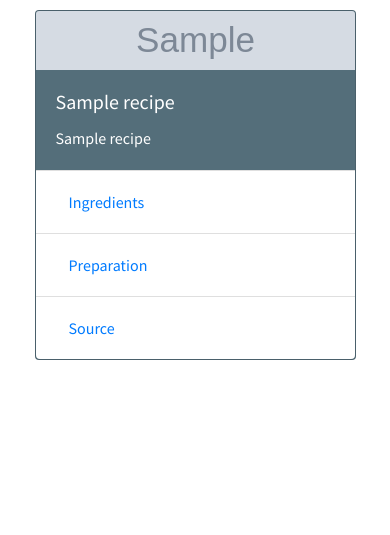
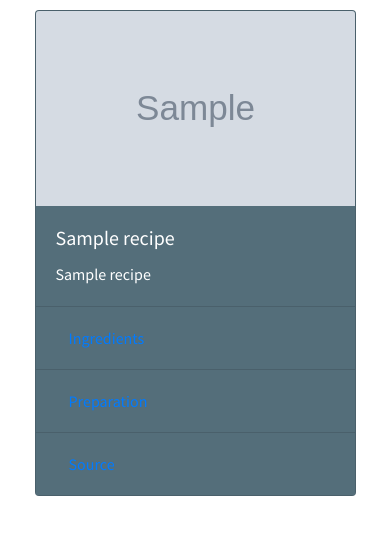
Before and after one commit to AnnaDK/Cook-Book, a Flask app: page /get_recipes in a window 390 px wide. Shown: the part 86-621 px from the top of the page. Run offline with Flask 2, Linux system fonts and the light colour scheme; grey boxes marked "Sample" are stand-in pictures; a database or web service that is not in the repository returns one stand-in record (values such as "Sample title"); some libraries are stand-ins or nearby versions.

Commit message:
style added style.css

```diff
--- a/static/css/style.css
+++ b/static/css/style.css
@@ -1,4 +1,3 @@
-@import url('https://fonts.googleapis.com/css2?family=Source+Sans+Pro&display=swap');
 @import url('https://fonts.googleapis.com/css2?family=Source+Sans+Pro:wght@400;600;900&display=swap');
 /*
 font-family: 'Source Sans Pro', sans-serif;
@@ -34,6 +33,12 @@ Mermaid Colours Color Palette
     margin-top: 10px;
 
 }
+.list-group, .list-group-item{
+    background-color:#546e7a!important;
+    color: #fff;
+    font-family: 'Source Sans Pro', sans-serif;
+    }
+
 /*Solution for the sizing images in card-img-top found on https://stackoverflow.com/questions/37287153/how-to-get-images-in-bootstraps-card-to-be-the-same-height-width*/
 .card-img-top {
     width: 100%;
@@ -42,6 +47,23 @@ Mermaid Colours Color Palette
 }
 
 .jumbotron {
-
+  background-image:url("");
   background-size: cover;
 }
+
+
+
+
+
+
+@media (max-width: 575.98px) {
+    .card-img-top {
+    height: 70vw;
+
+} }
+
+@media (max-width: 767.98px) {
+    .card-img-top {
+    height: 50vw;
+
+} }
```
